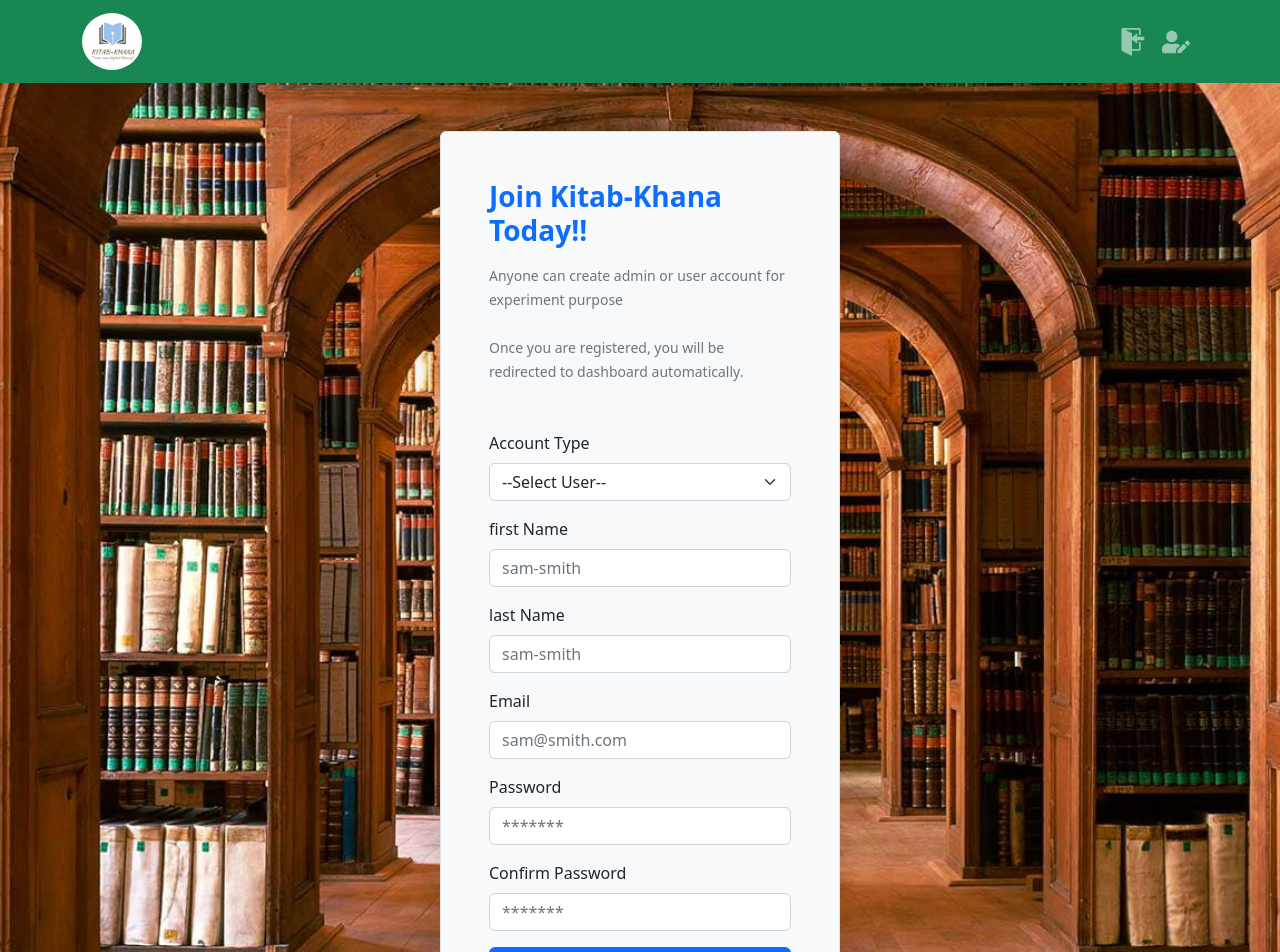
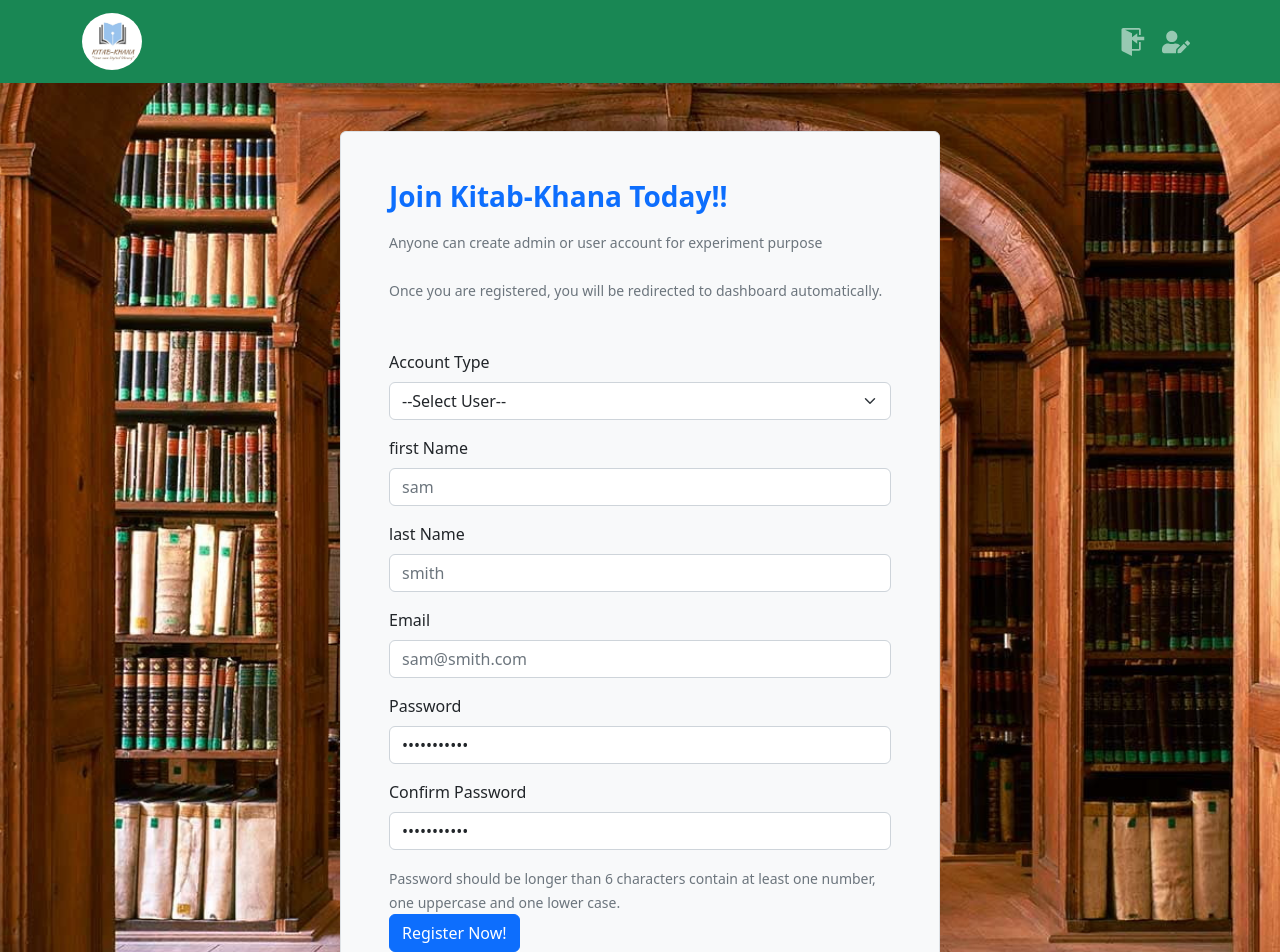
Before and after one commit to theskdhakal/library-ms, a React (Create React App) app: page /signup in a window 1280 px wide. Shown: the top 952 px of the page. Built offline with nearby package versions, Linux system fonts and the light colour scheme.

Commit message:
register page functionalities added

```diff
--- a/src/App.js
+++ b/src/App.js
@@ -6,6 +6,7 @@
 import { PrivateRoute } from "./components/private-route/PrivateRoute";
 import { Dashboard } from "./pages/dashboard/Dashboard";
 import { Profile } from "./pages/dashboard/Profile";
+import { ToastContainer } from "react-toastify";
 
 function App() {
   return (
@@ -32,7 +33,9 @@
             }
           />
         </Routes>
+        <ToastContainer />
       </BrowserRouter>
+      <ToastContainer />
     </div>
   );
 }
--- a/src/components/custom-input/CustomInput.js
+++ b/src/components/custom-input/CustomInput.js
@@ -3,7 +3,7 @@
 
 export const CustomInput = ({ label, ...rest }) => {
   return (
-    <Form.Group className="mb-3" controlId="formGroupEmail">
+    <Form.Group className="mb-3">
       <Form.Label>{label}</Form.Label>
       <Form.Control {...rest} />
     </Form.Group>
--- a/src/components/layout/Header.js
+++ b/src/components/layout/Header.js
@@ -8,7 +8,7 @@
 export const Header = () => {
   return (
     <Navbar bg="success" variant="dark" expand="md">
-      <Container className="d-flex justify-content-between">
+      <Container>
         <Navbar.Brand>
           <Link to="/">
             <img src={logo} alt="" className="image " />
--- a/src/index.js
+++ b/src/index.js
@@ -4,6 +4,7 @@
 import App from "./App";
 import reportWebVitals from "./reportWebVitals";
 import "bootstrap/dist/css/bootstrap.min.css";
+import "react-toastify/dist/ReactToastify.css";
 import store from "./store";
 import { Provider } from "react-redux";
 
--- a/src/pages/signup-signin/SignIn.js
+++ b/src/pages/signup-signin/SignIn.js
@@ -27,7 +27,7 @@
       <Container className="mt-5">
         <Form.Group
           className="border p-5 rounded shadow-lg m-auto bg-light  "
-          style={{ width: "400px" }}
+          style={{ width: "600px" }}
         >
           <h3>Welcome back ! please Login to continue</h3>
           <hr />
--- a/src/pages/signup-signin/SignUp.js
+++ b/src/pages/signup-signin/SignUp.js
@@ -1,22 +1,64 @@
-import React from "react";
+import React, { useState } from "react";
 import { MainLayout } from "../../components/layout/MainLayout";
 import { Button, Container, Form } from "react-bootstrap";
 import { CustomInput } from "../../components/custom-input/CustomInput";
+import { toast } from "react-toastify";
 
+const initialState = {
+  password: "DentedCode1",
+  confirmPassword: "DentedCode1",
+};
 export const SignUp = () => {
+  const [frmData, setFrmData] = useState(initialState);
+  const [error, setError] = useState("");
+
+  const handleOnChange = (e) => {
+    const { name, value } = e.target;
+
+    if (name === "password") {
+      setError("");
+      value.length < 6 && setError("Password is too short");
+
+      !/[0-9]/.test(value) && setError("Must include Number");
+      !/[A-Z]/.test(value) && setError("Must include uppercase");
+      !/[a-z]/.test(value) && setError("Must include lowercase");
+    }
+
+    setFrmData({
+      ...frmData,
+      [name]: value,
+    });
+  };
+
+  const handleOnSubmit = (e) => {
+    // try {
+    e.preventDefault();
+
+    const { confirmPassword, password, email } = frmData;
+
+    if (confirmPassword !== password) {
+      return toast.error("password do not match!");
+    } else {
+      return toast.success("user registered");
+    }
+
+    //use firebase auth service to create user with auth account
+    // } catch (error) {}
+  };
+
   const inputs = [
     {
       label: "first Name",
       name: "fname",
       type: "text",
-      placeholder: "sam-smith",
+      placeholder: "sam",
       required: true,
     },
     {
       label: "last Name",
       name: "lname",
       type: "text",
-      placeholder: "sam-smith",
+      placeholder: "smith",
       required: true,
     },
     {
@@ -33,6 +75,7 @@
       type: "password",
       placeholder: "*******",
       required: true,
+      value: frmData.password,
     },
 
     {
@@ -41,14 +84,16 @@
       type: "password",
       placeholder: "*******",
       required: true,
+      value: frmData.confirmPassword,
     },
   ];
   return (
     <MainLayout>
       <Container className="mt-5">
-        <Form.Group
+        <Form
+          onSubmit={handleOnSubmit}
           className="border p-5 shadow-lg rounded m-auto bg-light mb-5"
-          style={{ width: "400px" }}
+          style={{ width: "600px" }}
         >
           <h3 className="text-primary fw-bolder mb-3">
             Join Kitab-Khana Today!!
@@ -63,7 +108,7 @@
           </Form.Text>
 
           <div className="mt-5">
-            <Form.Group className="mb-3" controlId="formBasicExample">
+            <Form.Group className="mb-3">
               <Form.Label>Account Type</Form.Label>
               <Form.Select name="role">
                 <option value="">--Select User--</option>
@@ -72,14 +117,28 @@
               </Form.Select>
             </Form.Group>
             {inputs.map((item, i) => (
-              <CustomInput key={i} {...item} />
+              <CustomInput key={i} {...item} onChange={handleOnChange} />
             ))}
 
-            <div className="d-grid">
-              <Button variant="primary">Register Now!</Button>
+            <div className="p3">
+              <Form.Text>
+                Password should be longer than 6 characters contain at least one
+                number, one uppercase and one lower case.
+                {error && (
+                  <ul>
+                    <li className="text-danger fw-bolder">{error}</li>
+                  </ul>
+                )}
+              </Form.Text>
             </div>
+
+            {/* <div className="d-grid"> */}
+            <Button variant="primary" type="submit" disabled={error}>
+              Register Now!
+            </Button>
+            {/* </div> */}
           </div>
-        </Form.Group>
+        </Form>
       </Container>
     </MainLayout>
   );
```
